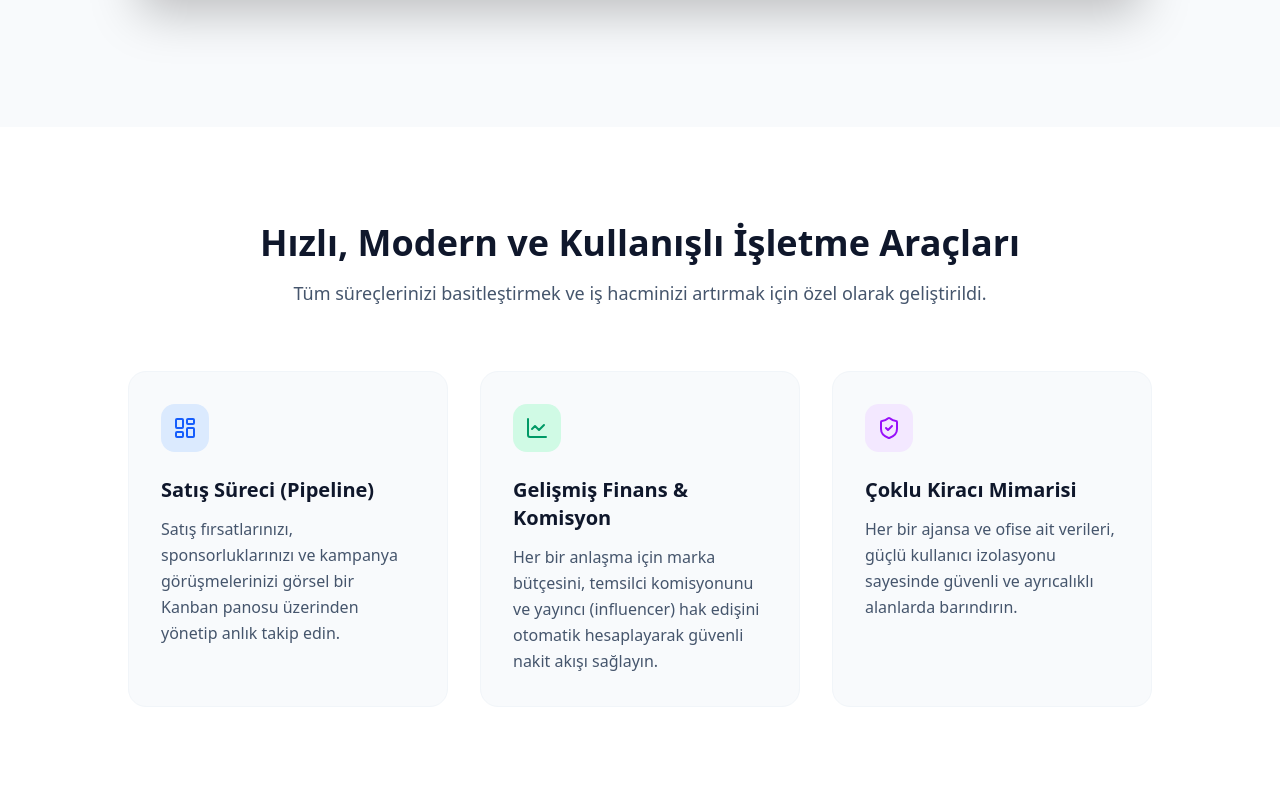
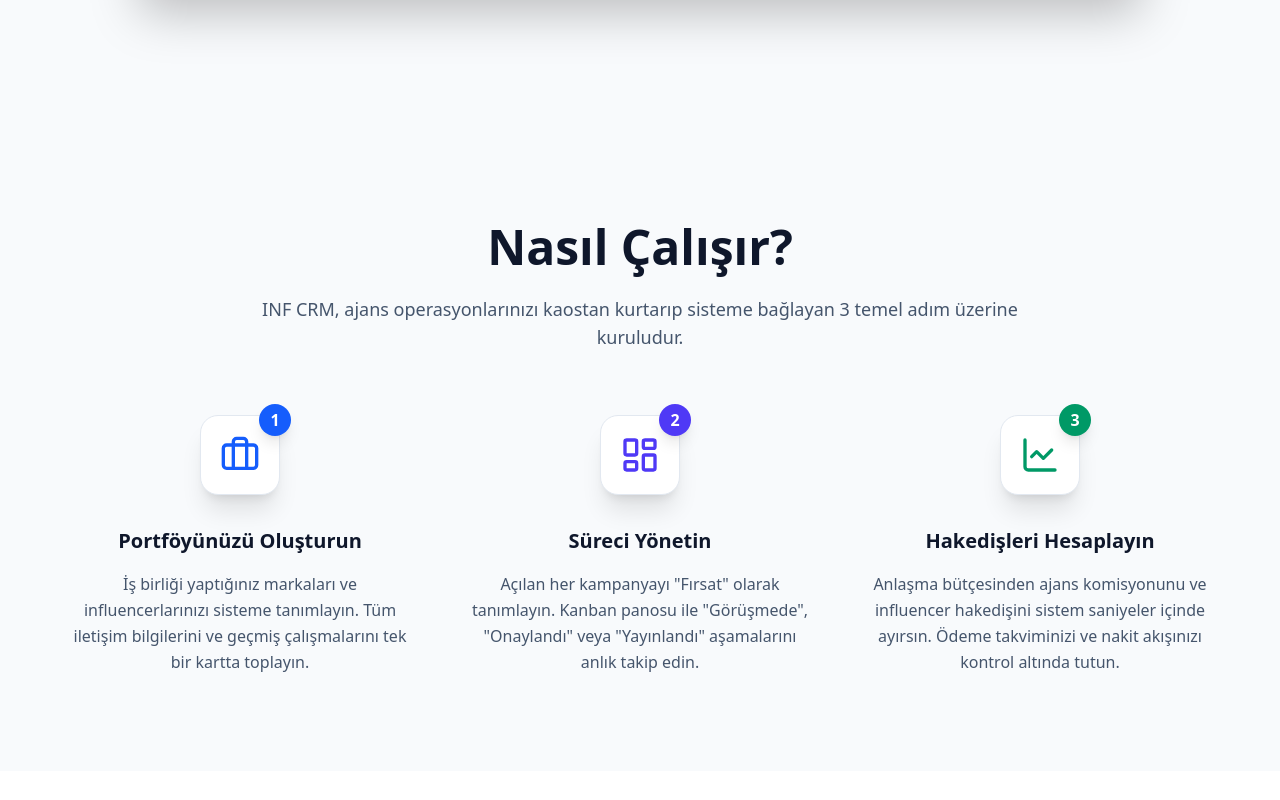
Before and after one commit to Rashinu/inf-crm, a Next.js app in the folder apps/web/: page / in a window 1280 px wide. Shown: the part 1340-2140 px from the top of the page. Built offline with nearby package versions, Linux system fonts and the light colour scheme; no server answers.

Commit message:
feat: improve onboarding with 'How it Works' section and sidebar tooltips

```diff
--- a/apps/web/app/page.tsx
+++ b/apps/web/app/page.tsx
@@ -18,6 +18,7 @@
             </span>
           </div>
           <nav className="hidden md:flex items-center gap-8">
+            <a href="#nasil-calisir" className="text-sm font-medium text-slate-600 dark:text-slate-300 hover:text-blue-600 dark:hover:text-blue-400 transition-colors">Nasıl Çalışır?</a>
             <a href="#ozellikler" className="text-sm font-medium text-slate-600 dark:text-slate-300 hover:text-blue-600 dark:hover:text-blue-400 transition-colors">Özellikler</a>
             <a href="#fiyatlandirma" className="text-sm font-medium text-slate-600 dark:text-slate-300 hover:text-blue-600 dark:hover:text-blue-400 transition-colors">Fiyatlandırma</a>
             <a href="#iletisim" className="text-sm font-medium text-slate-600 dark:text-slate-300 hover:text-blue-600 dark:hover:text-blue-400 transition-colors">İletişim</a>
@@ -161,6 +162,59 @@
                     </div>
                   </div>
                 </div>
+              </div>
+            </div>
+          </div>
+        </section>
+
+        {/* How It Works Section */}
+        <section id="nasil-calisir" className="py-24 bg-slate-50 dark:bg-slate-950/50">
+          <div className="container mx-auto px-4">
+            <div className="text-center max-w-3xl mx-auto mb-16">
+              <h2 className="text-3xl md:text-5xl font-bold mb-6 font-outfit text-slate-900 dark:text-white">Nasıl Çalışır?</h2>
+              <p className="text-lg text-slate-600 dark:text-slate-400">
+                INF CRM, ajans operasyonlarınızı kaostan kurtarıp sisteme bağlayan 3 temel adım üzerine kuruludur.
+              </p>
+            </div>
+
+            <div className="grid md:grid-cols-3 gap-12 max-w-6xl mx-auto relative">
+              {/* Connector Lines (Desktop only) */}
+              <div className="hidden md:block absolute top-24 left-1/4 right-1/4 h-0.5 bg-gradient-to-r from-blue-200 via-indigo-200 to-blue-200 dark:from-blue-900/30 dark:via-indigo-900/30 dark:to-blue-900/30 -z-10" />
+
+              {/* Step 1 */}
+              <div className="flex flex-col items-center text-center group">
+                <div className="w-20 h-20 rounded-2xl bg-white dark:bg-slate-900 border border-slate-200 dark:border-slate-800 shadow-xl flex items-center justify-center mb-8 relative transition-all group-hover:-translate-y-2 group-hover:border-blue-500/50">
+                  <div className="absolute -top-3 -right-3 w-8 h-8 rounded-full bg-blue-600 text-white flex items-center justify-center font-bold shadow-lg">1</div>
+                  <Briefcase className="w-10 h-10 text-blue-600" />
+                </div>
+                <h3 className="text-xl font-bold text-slate-900 dark:text-white mb-4">Portföyünüzü Oluşturun</h3>
+                <p className="text-slate-600 dark:text-slate-400 leading-relaxed">
+                  İş birliği yaptığınız markaları ve influencerlarınızı sisteme tanımlayın. Tüm iletişim bilgilerini ve geçmiş çalışmalarını tek bir kartta toplayın.
+                </p>
+              </div>
+
+              {/* Step 2 */}
+              <div className="flex flex-col items-center text-center group">
+                <div className="w-20 h-20 rounded-2xl bg-white dark:bg-slate-900 border border-slate-200 dark:border-slate-800 shadow-xl flex items-center justify-center mb-8 relative transition-all group-hover:-translate-y-2 group-hover:border-indigo-500/50">
+                  <div className="absolute -top-3 -right-3 w-8 h-8 rounded-full bg-indigo-600 text-white flex items-center justify-center font-bold shadow-lg">2</div>
+                  <LayoutDashboard className="w-10 h-10 text-indigo-600" />
+                </div>
+                <h3 className="text-xl font-bold text-slate-900 dark:text-white mb-4">Süreci Yönetin</h3>
+                <p className="text-slate-600 dark:text-slate-400 leading-relaxed">
+                  Açılan her kampanyayı "Fırsat" olarak tanımlayın. Kanban panosu ile "Görüşmede", "Onaylandı" veya "Yayınlandı" aşamalarını anlık takip edin.
+                </p>
+              </div>
+
+              {/* Step 3 */}
+              <div className="flex flex-col items-center text-center group">
+                <div className="w-20 h-20 rounded-2xl bg-white dark:bg-slate-900 border border-slate-200 dark:border-slate-800 shadow-xl flex items-center justify-center mb-8 relative transition-all group-hover:-translate-y-2 group-hover:border-emerald-500/50">
+                  <div className="absolute -top-3 -right-3 w-8 h-8 rounded-full bg-emerald-600 text-white flex items-center justify-center font-bold shadow-lg">3</div>
+                  <LineChart className="w-10 h-10 text-emerald-600" />
+                </div>
+                <h3 className="text-xl font-bold text-slate-900 dark:text-white mb-4">Hakedişleri Hesaplayın</h3>
+                <p className="text-slate-600 dark:text-slate-400 leading-relaxed">
+                  Anlaşma bütçesinden ajans komisyonunu ve influencer hakedişini sistem saniyeler içinde ayırsın. Ödeme takviminizi ve nakit akışınızı kontrol altında tutun.
+                </p>
               </div>
             </div>
           </div>
--- a/apps/web/components/layout/sidebar.tsx
+++ b/apps/web/components/layout/sidebar.tsx
@@ -26,15 +26,15 @@
 import { useLanguage } from "../providers/LanguageProvider";
 
 const menuItems = [
-    { icon: LayoutDashboard, key: "nav.dashboard", href: "/dashboard" },
-    { icon: Trello, key: "nav.pipeline", href: "/dashboard/pipeline" },
-    { icon: Briefcase, key: "nav.deals", href: "/dashboard/deals" },
-    { icon: Building2, key: "nav.brands", href: "/dashboard/brands" },
-    { icon: Contact, key: "nav.contacts", href: "/dashboard/contacts" },
-    { icon: Calendar, key: "nav.calendar", href: "/dashboard/calendar" },
-    { icon: Wallet, key: "nav.finance", href: "/dashboard/finance" },
-    { icon: Trophy, key: "nav.leaderboard", href: "/dashboard/leaderboard" },
-    { icon: Zap, key: "nav.automations", href: "/dashboard/automations" },
+    { icon: LayoutDashboard, key: "nav.dashboard", href: "/dashboard", description: "Genel istatistikler ve özet görünüm." },
+    { icon: Trello, key: "nav.pipeline", href: "/dashboard/pipeline", description: "Satış süreçlerinizi ve fırsat aşamalarını yönetin." },
+    { icon: Briefcase, key: "nav.deals", href: "/dashboard/deals", description: "Biten ve devam eden tüm marka anlaşmaları." },
+    { icon: Building2, key: "nav.brands", href: "/dashboard/brands", description: "Hizmet verdiğiniz markaların portföyü." },
+    { icon: Contact, key: "nav.contacts", href: "/dashboard/contacts", description: "Influencer ve içerik üretici listesi." },
+    { icon: Calendar, key: "nav.calendar", href: "/dashboard/calendar", description: "Yayın ve ödeme takvimi yönetimi." },
+    { icon: Wallet, key: "nav.finance", href: "/dashboard/finance", description: "Hakedişler, komisyonlar ve nakit akışı." },
+    { icon: Trophy, key: "nav.leaderboard", href: "/dashboard/leaderboard", description: "En çok kazandıran kampanya ve markalar." },
+    { icon: Zap, key: "nav.automations", href: "/dashboard/automations", description: "Süreçlerinizi otomatize eden kurallar." },
 ];
 
 export function Sidebar() {
@@ -62,8 +62,8 @@
             {/* Navigation */}
             <nav className="flex-1 px-3 py-6 space-y-1">
                 {menuItems.map((item) => (
+                    <div key={item.href} className="group relative">
                         <Link
-                        key={item.href}
                             href={item.href}
                             className={cn(
                                 "flex items-center gap-3 px-3 py-2 rounded-lg text-sm font-medium transition-colors",
@@ -75,6 +75,19 @@
                             <item.icon className={cn("size-5", pathname === item.href ? "text-blue-600 dark:text-blue-500" : "text-gray-400 dark:text-slate-500")} />
                             {!collapsed && <span>{t(item.key)}</span>}
                         </Link>
+
+                        {/* Custom Tooltip */}
+                        <div className={cn(
+                            "absolute z-50 invisible group-hover:visible opacity-0 group-hover:opacity-100 transition-all duration-200",
+                            collapsed ? "left-full ml-4" : "left-full ml-2",
+                            "top-1/2 -translate-y-1/2 w-48 p-3 bg-slate-900 text-white text-xs rounded-xl shadow-2xl pointer-events-none border border-slate-800"
+                        )}>
+                            <div className="font-bold mb-1 text-blue-400">{t(item.key)}</div>
+                            <div className="text-slate-300 leading-relaxed font-normal">{item.description}</div>
+                            {/* Arrow */}
+                            <div className="absolute top-1/2 -translate-y-1/2 -left-1.5 w-3 h-3 bg-slate-900 rotate-45 border-l border-b border-slate-800" />
+                        </div>
+                    </div>
                 ))}
             </nav>
 
```
Lines whose indentation alone changed are shown as unchanged.
